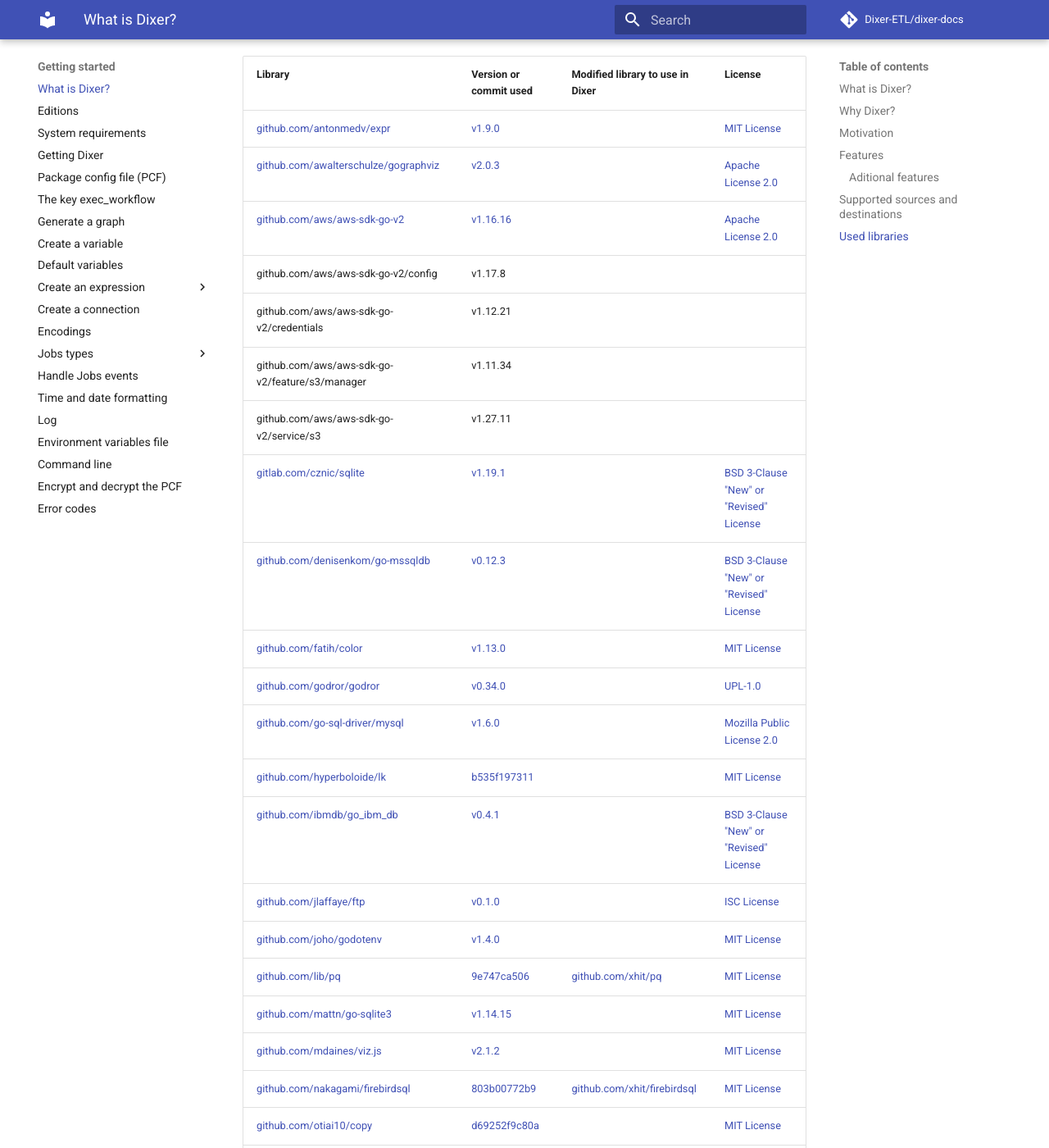
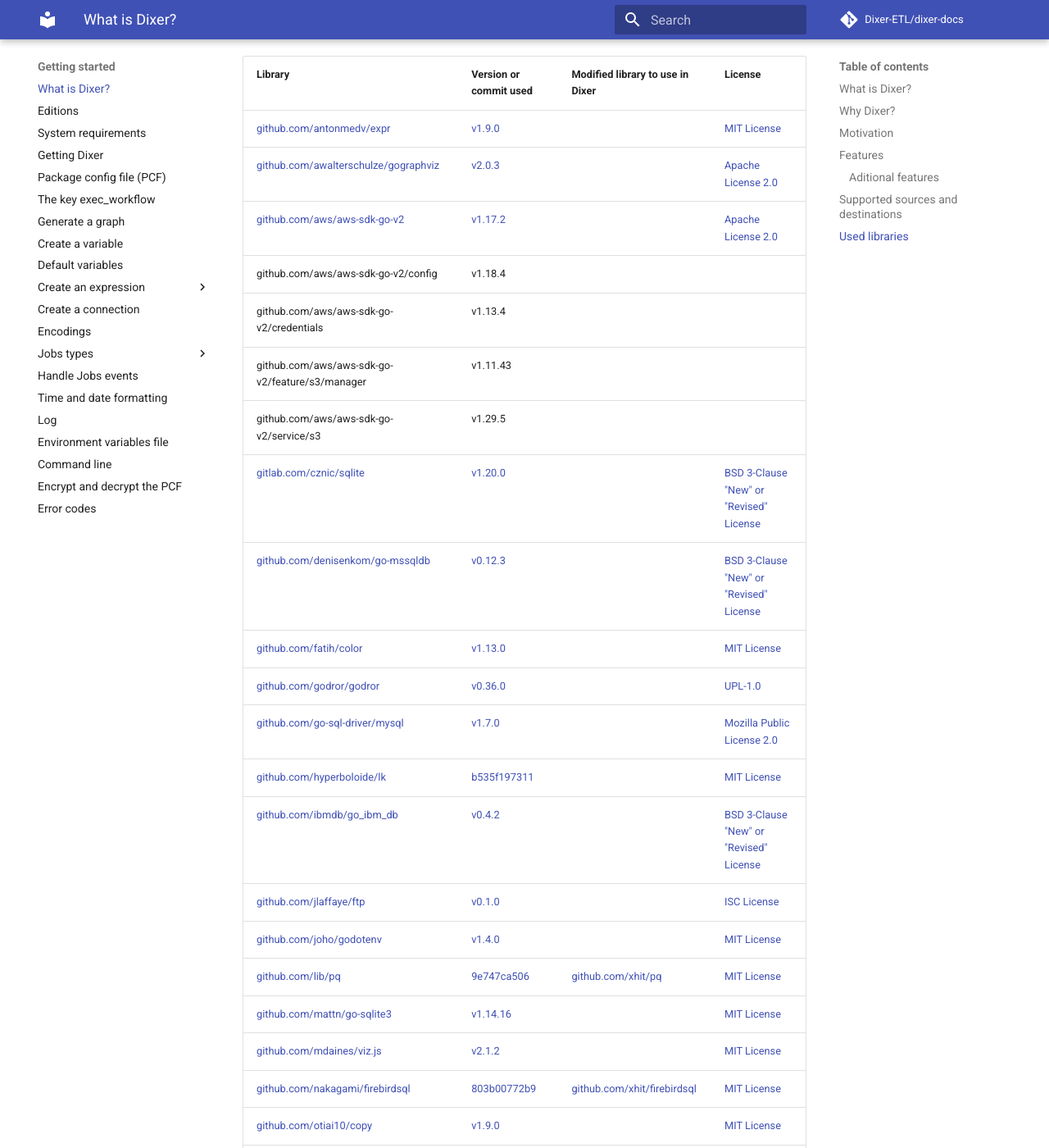
Before and after one commit to Dixer-ETL/dixer-docs, an MkDocs documentation site: the page built from docs/Getting-started.md, in a window 1280 px wide and 1400 px high, scrolled down 3580 px. Shown: the whole window at 82% size. Built offline with MkDocs 1.6.1 and Material for MkDocs 9.7.7, drawn with Linux system fonts in a browser that asks for light colours; comment, search, counter and statistics services are not loaded; some of the changed text lies outside the part shown.

```diff
--- a/docs/Getting-started.md
+++ b/docs/Getting-started.md
@@ -103,34 +103,34 @@ Dixer stands on the shoulder of many great open source libraries, in lexical ord
 |----------------------------------------------------------------------------------------------------------|----------------------------------------------------------------------------------------------------------------------|-----------------------------------------------------------------------------|---------------------------------------------------------------------------------------------------|
 | [github.com/antonmedv/expr](https://github.com/antonmedv/expr)                                           | [v1.9.0](https://github.com/antonmedv/expr/tree/v1.9.0)                                                              |                                                                             | [MIT License](dependencies-licenses/LICENSE-expr.txt)                                             |
 | [github.com/awalterschulze/gographviz](https://github.com/awalterschulze/gographviz)                     | [v2.0.3](https://github.com/awalterschulze/gographviz/tree/v2.0.3)                                                   |                                                                             | [Apache License 2.0](dependencies-licenses/LICENSE-gographviz.txt)                                |
-| [github.com/aws/aws-sdk-go-v2](https://github.com/aws/aws-sdk-go-v2)                                     | [v1.16.16](https://github.com/aws/aws-sdk-go-v2/tree/v1.16.16)                                                       |                                                                             | [Apache License 2.0](dependencies-licenses/LICENSE-aws-sdk-go-v2.txt)                             |
-| github.com/aws/aws-sdk-go-v2/config                                                                      | v1.17.8                                                                                                              |                                                                             |                                                                                                   |
-| github.com/aws/aws-sdk-go-v2/credentials                                                                 | v1.12.21                                                                                                             |                                                                             |                                                                                                   |
-| github.com/aws/aws-sdk-go-v2/feature/s3/manager                                                          | v1.11.34                                                                                                             |                                                                             |                                                                                                   |
-| github.com/aws/aws-sdk-go-v2/service/s3                                                                  | v1.27.11                                                                                                             |                                                                             |                                                                                                   |
-| [gitlab.com/cznic/sqlite](https://gitlab.com/cznic/sqlite)                                               | [v1.19.1](https://gitlab.com/cznic/sqlite/tree/v1.19.1)                                                              |                                                                             | [BSD 3-Clause "New" or "Revised" License](dependencies-licenses/LICENSE-sqlite.txt)               |
+| [github.com/aws/aws-sdk-go-v2](https://github.com/aws/aws-sdk-go-v2)                                     | [v1.17.2](https://github.com/aws/aws-sdk-go-v2/tree/v1.17.2)                                                        |                                                                             | [Apache License 2.0](dependencies-licenses/LICENSE-aws-sdk-go-v2.txt)                             |
+| github.com/aws/aws-sdk-go-v2/config                                                                      | v1.18.4                                                                                                            |                                                                             |                                                                                                   |
+| github.com/aws/aws-sdk-go-v2/credentials                                                                 | v1.13.4                                                                                                             |                                                                             |                                                                                                   |
+| github.com/aws/aws-sdk-go-v2/feature/s3/manager                                                          | v1.11.43                                                                                                             |                                                                             |                                                                                                   |
+| github.com/aws/aws-sdk-go-v2/service/s3                                                                  | v1.29.5                                                                                                             |                                                                             |                                                                                                   |
+| [gitlab.com/cznic/sqlite](https://gitlab.com/cznic/sqlite)                                               | [v1.20.0](https://gitlab.com/cznic/sqlite/tree/v1.20.0)                                                              |                                                                             | [BSD 3-Clause "New" or "Revised" License](dependencies-licenses/LICENSE-sqlite.txt)               |
 | [github.com/denisenkom/go-mssqldb](https://github.com/denisenkom/go-mssqldb)                             | [v0.12.3](https://github.com/denisenkom/go-mssqldb/tree/v0.12.3)                                                     |                                                                             | [BSD 3-Clause "New" or "Revised" License](dependencies-licenses/LICENSE-go-mssqldb.txt)           |
 | [github.com/fatih/color](https://github.com/fatih/color)                                                 | [v1.13.0](https://github.com/fatih/color/tree/v1.13.0)                                                               |                                                                             | [MIT License](dependencies-licenses/LICENSE-color.txt)                                            |
-| [github.com/godror/godror](https://github.com/godror/godror)                                             | [v0.34.0](https://github.com/godror/godror/tree/v0.34.0)                                                             |                                                                             | [UPL-1.0](dependencies-licenses/LICENSE-godror.txt)                                               |
-| [github.com/go-sql-driver/mysql](https://github.com/go-sql-driver/mysql)                                 | [v1.6.0](https://github.com/go-sql-driver/mysql/tree/v1.6.0)                                                         |                                                                             | [Mozilla Public License 2.0](dependencies-licenses/LICENSE-mysql.txt)                             |
+| [github.com/godror/godror](https://github.com/godror/godror)                                             | [v0.36.0](https://github.com/godror/godror/tree/v0.36.0)                                                             |                                                                             | [UPL-1.0](dependencies-licenses/LICENSE-godror.txt)                                               |
+| [github.com/go-sql-driver/mysql](https://github.com/go-sql-driver/mysql)                                 | [v1.7.0](https://github.com/go-sql-driver/mysql/tree/v1.7.0)                                                         |                                                                             | [Mozilla Public License 2.0](dependencies-licenses/LICENSE-mysql.txt)                             |
 | [github.com/hyperboloide/lk](https://github.com/hyperboloide/lk)                                         | [b535f197311](https://github.com/hyperboloide/lk/tree/b535f19731186294f7ae48d8e453186f40a493aa)                      |                                                                             | [MIT License](dependencies-licenses/LICENSE-lk.txt)                                               |
-| [github.com/ibmdb/go_ibm_db](https://github.com/ibmdb/go_ibm_db)                                         | [v0.4.1](https://github.com/ibmdb/go_ibm_db/tree/v0.4.1)                                                             |                                                                             | [BSD 3-Clause "New" or "Revised" License](dependencies-licenses/LICENSE-go_ibm_db.txt)            |
+| [github.com/ibmdb/go_ibm_db](https://github.com/ibmdb/go_ibm_db)                                         | [v0.4.2](https://github.com/ibmdb/go_ibm_db/tree/v0.4.2)                                                             |                                                                             | [BSD 3-Clause "New" or "Revised" License](dependencies-licenses/LICENSE-go_ibm_db.txt)            |
 | [github.com/jlaffaye/ftp](https://github.com/jlaffaye/ftp)                                               | [v0.1.0](https://github.com/jlaffaye/ftp/tree/v0.1.0)                                                                |                                                                             | [ISC License](dependencies-licenses/LICENSE-ftp.txt)                                              |
 | [github.com/joho/godotenv](https://github.com/joho/godotenv)                                             | [v1.4.0](https://github.com/joho/godotenv/tree/v1.4.0)                                                               |                                                                             | [MIT License](dependencies-licenses/LICENSE-godotenv.txt)                                         |
 | [github.com/lib/pq](https://github.com/lib/pq)                                                           | [9e747ca506](https://github.com/lib/pq/tree/9e747ca506)                                                              | [github.com/xhit/pq](https://github.com/xhit/pq/tree/sdi-oid)               | [MIT License](dependencies-licenses/LICENSE-pq.txt)                                               |
-| [github.com/mattn/go-sqlite3](https://github.com/mattn/go-sqlite3)                                       | [v1.14.15](https://github.com/mattn/go-sqlite3/tree/v1.14.15)                                                        |                                                                             | [MIT License](dependencies-licenses/LICENSE-go-sqlite3.txt)                                       |
+| [github.com/mattn/go-sqlite3](https://github.com/mattn/go-sqlite3)                                       | [v1.14.16](https://github.com/mattn/go-sqlite3/tree/v1.14.16)                                                        |                                                                             | [MIT License](dependencies-licenses/LICENSE-go-sqlite3.txt)                                       |
 | [github.com/mdaines/viz.js](https://github.com/mdaines/viz.js)                                           | [v2.1.2](https://github.com/mdaines/viz.js/tree/v2.1.2)                                                              |                                                                             | [MIT License](dependencies-licenses/LICENSE-viz.js.txt)                                           |
 | [github.com/nakagami/firebirdsql](https://github.com/nakagami/firebirdsql)                               | [803b00772b9](https://github.com/nakagami/firebirdsql/tree/803b00772b9)                                              | [github.com/xhit/firebirdsql](https://github.com/xhit/firebirdsql/tree/dixer)| [MIT License](dependencies-licenses/LICENSE-firebirdsql.txt)                                     |
-| [github.com/otiai10/copy](https://github.com/otiai10/copy)                                               | [d69252f9c80a](https://github.com/otiai10/copy/tree/d69252f9c80a)                                                    |                                                                             | [MIT License](dependencies-licenses/LICENSE-copy.txt)                                             |
-| [github.com/pelletier/go-toml](https://github.com/pelletier/go-toml)                                     | [v2.0.5](https://github.com/pelletier/go-toml/tree/v2.0.5)                                                           |                                                                             | [MIT License](dependencies-licenses/LICENSE-go-toml.txt)                                          |
-| [github.com/qax-os/excelize](https://github.com/qax-os/excelize)                                         | [c02346bafc6e](https://github.com/qax-os/excelize/tree/c02346bafc6e)                                                 |                                                                             | [BSD 3-Clause "New" or "Revised" License](dependencies-licenses/LICENSE-excelize.txt)             |
-| [github.com/SAP/go-hdb](https://github.com/SAP/go-hdb)                                                   | [v0.108.2](https://github.com/SAP/go-hdb/tree/v0.108.2)                                                              |                                                                             | [Apache License 2.0](dependencies-licenses/LICENSE-go-hdb.txt)                                    |
+| [github.com/otiai10/copy](https://github.com/otiai10/copy)                                               | [v1.9.0](https://github.com/otiai10/copy/tree/v1.9.0)                                                                |                                                                             | [MIT License](dependencies-licenses/LICENSE-copy.txt)                                             |
+| [github.com/pelletier/go-toml](https://github.com/pelletier/go-toml)                                     | [v2.0.6](https://github.com/pelletier/go-toml/tree/v2.0.6)                                                           |                                                                             | [MIT License](dependencies-licenses/LICENSE-go-toml.txt)                                          |
+| [github.com/qax-os/excelize](https://github.com/qax-os/excelize)                                         | [61fda0b1cad4](https://github.com/qax-os/excelize/tree/61fda0b1cad4)                                                 |                                                                             | [BSD 3-Clause "New" or "Revised" License](dependencies-licenses/LICENSE-excelize.txt)             |
+| [github.com/SAP/go-hdb](https://github.com/SAP/go-hdb)                                                   | [v0.111.7](https://github.com/SAP/go-hdb/tree/v0.111.7)                                                              |                                                                             | [Apache License 2.0](dependencies-licenses/LICENSE-go-hdb.txt)                                    |
 | [github.com/shopspring/decimal](https://github.com/shopspring/decimal)                                   | [v1.3.1](https://github.com/shopspring/decimal/tree/v1.3.1)                                                          |                                                                             | [MIT License](dependencies-licenses/LICENSE-decimal.txt)                                          |
 | [github.com/tamerh/jsparser](https://github.com/tamerh/jsparser)                                         | [v1.5.0](https://github.com/tamerh/jsparser/tree/v1.5.0)                                                             |                                                                             | [MIT License](dependencies-licenses/LICENSE-jsparser.txt)                                         |
 | [github.com/tamerh/xml-stream-parser](https://github.com/tamerh/xml-stream-parser)                       | [v1.4.0](https://github.com/tamerh/xml-stream-parser/tree/v1.4.0)                                                    |                                                                             | [BSD 3-Clause "New" or "Revised" License](dependencies-licenses/LICENSE-xml-stream-parser.txt)    |
 | [github.com/tiaguinho/gosoap](https://github.com/tiaguinho/gosoap)                                       | [v1.4.4](https://github.com/tiaguinho/gosoap/tree/v1.4.4)                                                            |                                                                             | [MIT License](dependencies-licenses/LICENSE-gosoap.txt)                                           |
-| [github.com/xhit/go-simple-mail](https://github.com/xhit/go-simple-mail)                                 | [v2.12.0](https://github.com/xhit/go-simple-mail/tree/v2.12.0)                                                       |                                                                             | [MIT License](dependencies-licenses/LICENSE-go-simple-mail.txt)                                   |
-| [github.com/xhit/go-str2duration](https://github.com/xhit/go-str2duration)                               | [v2.0.0](https://github.com/xhit/go-str2duration/tree/v2.0.0)                                                        |                                                                             | [BSD 3-Clause "New" or "Revised" License](dependencies-licenses/LICENSE-go-str2duration.txt)      |
+| [github.com/xhit/go-simple-mail](https://github.com/xhit/go-simple-mail)                                 | [v2.13.0](https://github.com/xhit/go-simple-mail/tree/v2.13.0)                                                       |                                                                             | [MIT License](dependencies-licenses/LICENSE-go-simple-mail.txt)                                   |
+| [github.com/xhit/go-str2duration](https://github.com/xhit/go-str2duration)                               | [v2.1.0](https://github.com/xhit/go-str2duration/tree/v2.1.0)                                                        |                                                                             | [BSD 3-Clause "New" or "Revised" License](dependencies-licenses/LICENSE-go-str2duration.txt)      |
 | [github.com/xinsnake/go-http-digest-auth-client](https://github.com/xinsnake/go-http-digest-auth-client) | [v0.6.0](https://github.com/xinsnake/go-http-digest-auth-client/tree/v0.6.0)                                         |                                                                             | [BSD 2-Clause "Simplified" License](dependencies-licenses/LICENSE-go-http-digest-auth-client.txt) |
 | [golang.org/x/term](https://golang.org/x/term)                                                           | [7a66f970e087](https://github.com/golang/term/tree/7a66f970e087)                                                     |                                                                             | [BSD-3-Clause](dependencies-licenses/LICENSE-term.txt)                                            |
 | [golang.org/x/text](https://golang.org/x/text)                                                           | [23407e72ed5b](https://github.com/golang/text/tree/23407e72ed5b)                                                     | [github.com/xhit/text](https://github.com/xhit/text/tree/sdi)               | [BSD-3-Clause](dependencies-licenses/LICENSE-text.txt)                                            |
```
Also changed, not shown: docs/Changelog.md (+12 -1 lines), docs/documentation/jobs/Send-a-mail.md (+1 -1 lines).
